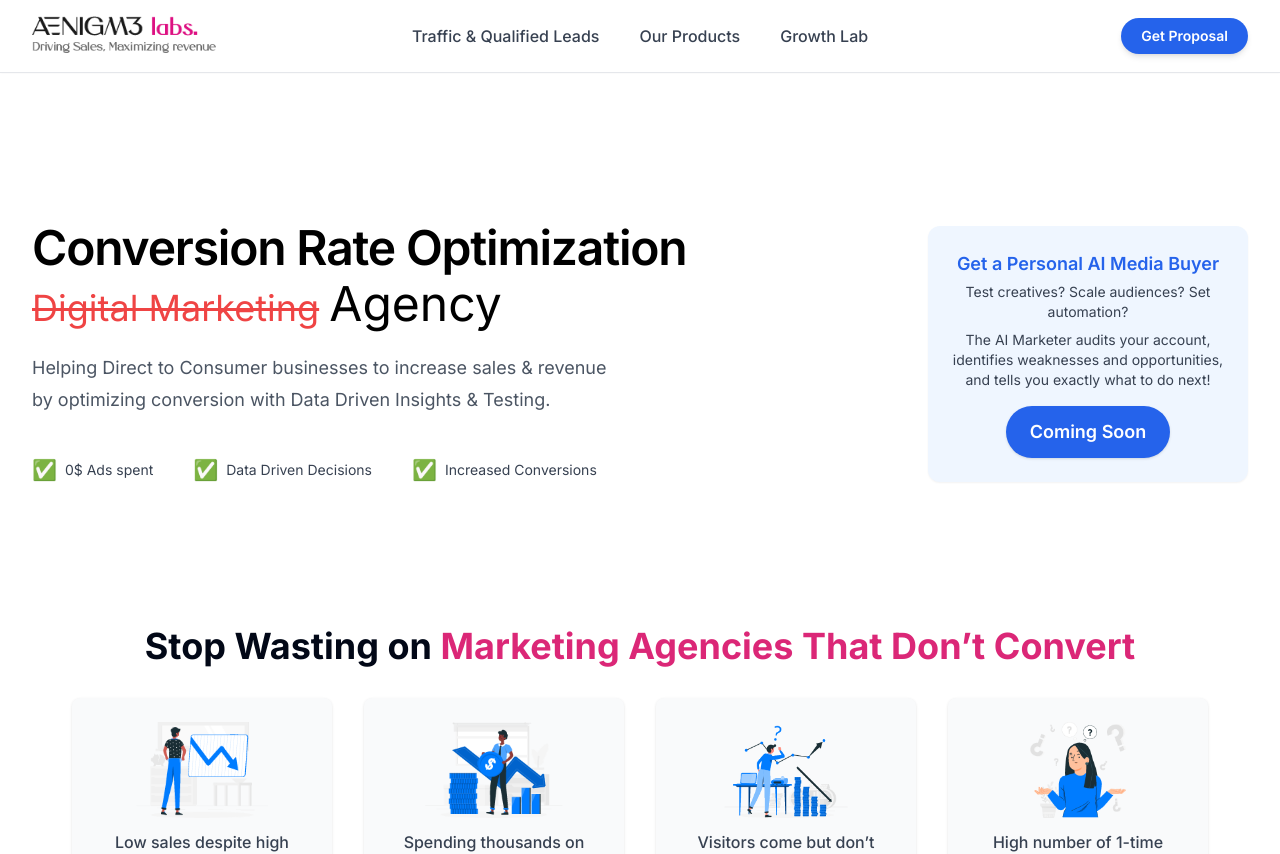
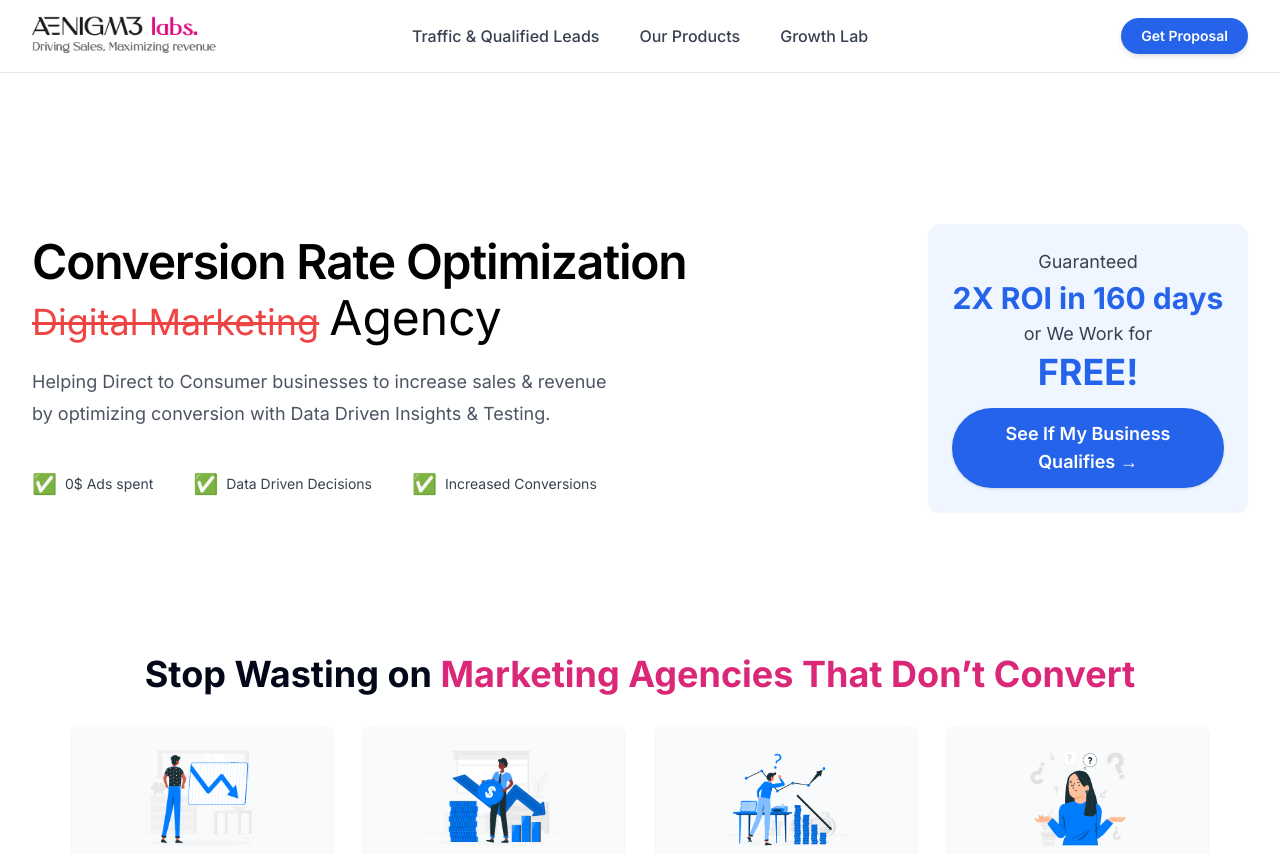
Before and after one commit to Sanju-willis/aenigm3, a Next.js app: page / in a window 1280 px wide. Shown: the top 854 px of the page. Built offline with nearby package versions, Linux system fonts and the light colour scheme.

Commit message:
feat: auto-toggle hero section card every 3 seconds

```diff
--- a/src/components/HeroSection.tsx
+++ b/src/components/HeroSection.tsx
@@ -12,7 +12,7 @@ export default function HeroSection() {
   useEffect(() => {
     const interval = setInterval(() => {
       setShowAlt((prev) => !prev);
-    }, 6000);
+    }, 3000);
 
     return () => clearInterval(interval); // Cleanup interval on component unmount
   }, []);
```
